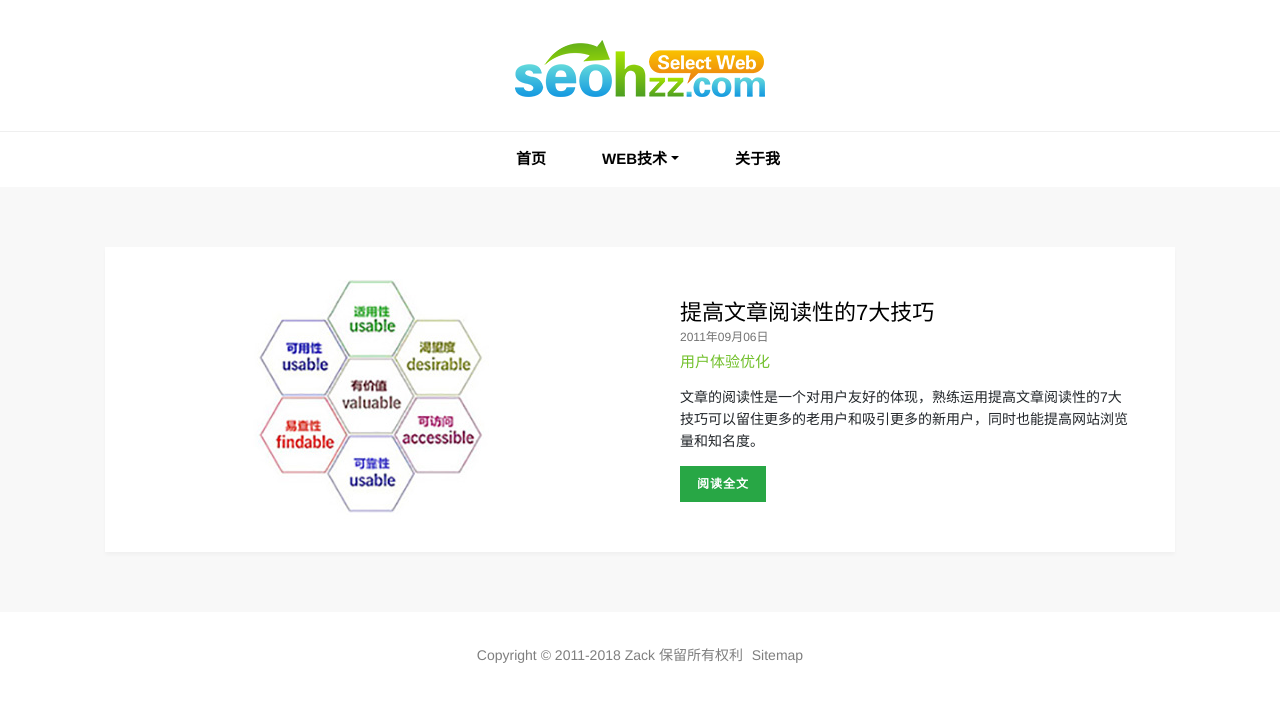
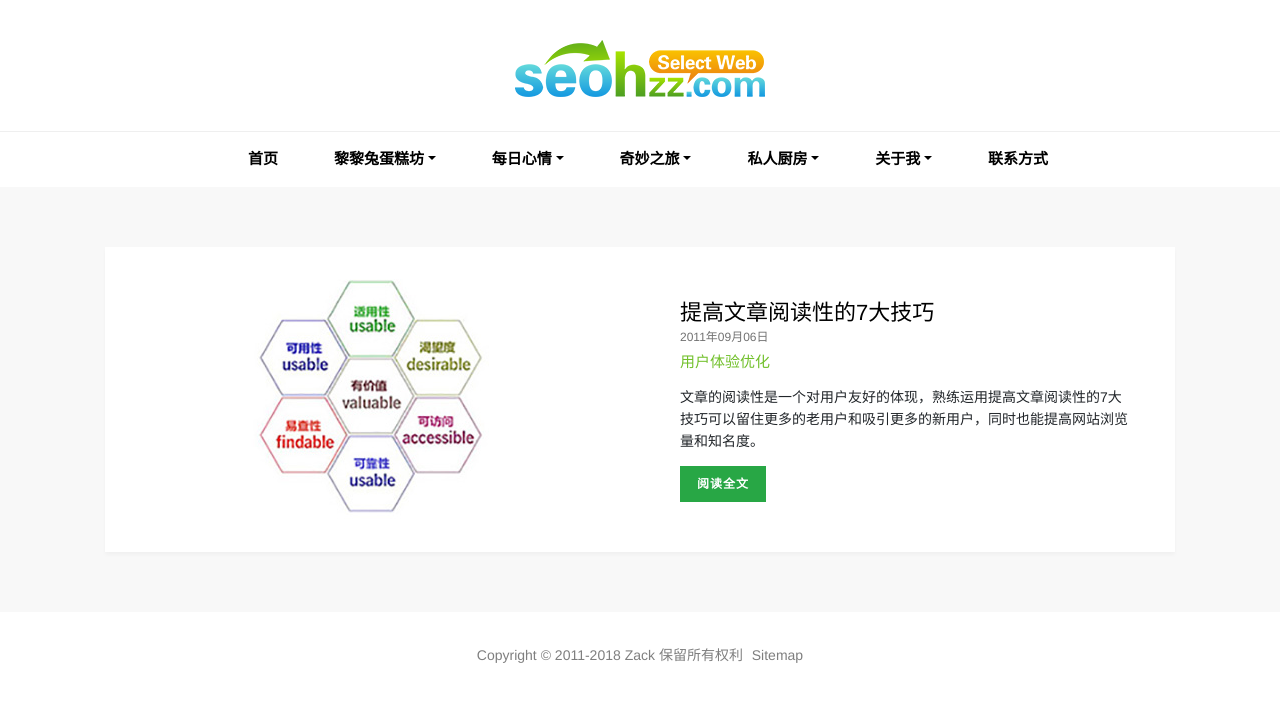
Before and after one commit to chinne24/chinne24.github.io, a Jekyll site: the page built from index.html, in a window 1280 px wide. Shown: the top 702 px of the page. Built offline with Jekyll 4.4.1, drawn with Linux system fonts in a browser that asks for light colours.

Commit message:
Update default.html

```diff
--- a/_layouts/default.html
+++ b/_layouts/default.html
@@ -26,13 +26,46 @@
         <div class="collapse navbar-collapse justify-content-md-center" id="navbarsExample08">
           <ul class="navbar-nav">
             <li class="nav-item"><a class="nav-link" href="{{ site.url }}">首页</a></li>
-            <li class="dropdown">
-              <a class="nav-link dropdown-toggle" href="#" id="web" data-toggle="dropdown" aria-haspopup="true" aria-expanded="false">Web技术</a>
-              <div class="dropdown-menu" aria-labelledby="web">
-                <a class="dropdown-item" href="{{ site.url }}/ueo/">用户体验优化</a>
+             <li class="dropdown">
+              <a class="nav-link dropdown-toggle" href="#" id="lilitu" data-toggle="dropdown" aria-haspopup="true" aria-expanded="false">黎黎兔蛋糕坊</a>
+              <div class="dropdown-menu" aria-labelledby="lilitu">
+                <a class="dropdown-item" href="{{ site.url }}/lilitu/">黎黎兔蛋糕</a>
+                <a class="dropdown-item" href="{{ site.url }}/lilitu/Strawberry Cake.html">草莓蛋糕</a>
+                <a class="dropdown-item" href="{{ site.url }}/lilitu/Blueberry cake.html">蓝莓蛋糕</a>
+                <a class="dropdown-item" href="{{ site.url }}/lilitu/Schwarzwald cake.html">黑森林蛋糕</a>
               </div>
             </li>
-            <li class="nav-item"><a class="nav-link" href="{{ site.url }}/about/">关于我</a></li>
+            <li class="dropdown">
+              <a class="nav-link dropdown-toggle" href="#" id="xq" data-toggle="dropdown" aria-haspopup="true" aria-expanded="false">每日心情</a>
+              <div class="dropdown-menu" aria-labelledby="xq">
+                <a class="dropdown-item" href="{{ site.url }}/xq/baicizhan.html">百词斩</a>
+                <a class="dropdown-item" href="{{ site.url }}/xq/">案例分析</a>
+                <a class="dropdown-item" href="{{ site.url }}/xq/">职业与道德</a>
+              </div>
+            </li>
+            <li class="dropdown">
+              <a class="nav-link dropdown-toggle" href="#" id="travel" data-toggle="dropdown" aria-haspopup="true" aria-expanded="false">奇妙之旅</a>
+              <div class="dropdown-menu" aria-labelledby="travel">
+                <a class="dropdown-item" href="{{ site.url }}/travel/qinghuiyuan.html">清晖园</a>
+                <a class="dropdown-item" href="{{ site.url }}/travel/xiaoxiong.html">小熊の旅</a>
+                <a class="dropdown-item" href="{{ site.url }}/travel/manzhan.html">萤火虫漫展</a>
+                <a class="dropdown-item" href="{{ site.url }}/travel/">网站安全技术</a>
+              </div>
+            </li>
+            <li class="dropdown">
+              <a class="nav-link dropdown-toggle" href="#" id="kitchen" data-toggle="dropdown" aria-haspopup="true" aria-expanded="false">私人厨房</a>
+              <div class="dropdown-menu" aria-labelledby="kitchen">
+                <a class="dropdown-item" href="{{ site.url }}/kitchen/naicha.html">奶茶</a>
+                <a class="dropdown-item" href="{{ site.url }}/kitchen/ximilu.html">西米露</a>
+              </div>
+            </li>
+            <li class="dropdown">
+              <a class="nav-link dropdown-toggle" href="#" id="my" data-toggle="dropdown" aria-haspopup="true" aria-expanded="false">关于我</a>
+              <div class="dropdown-menu" aria-labelledby="my">
+                <a class="dropdown-item" href="{{ site.url }}/baidu/baidu-seo-guide.html">博主简介</a>
+              </div>
+            </li>
+            <li class="nav-item"><a href="#" class="nav-link" data-toggle="modal" data-target=".yewu">联系方式</a></li>
           </ul>
         </div>
       </nav>
@@ -62,6 +95,23 @@
         <button data-dismiss="alert" class="btn btn-default pull-right" type="button">关闭</button>
       </div>
     <![endif]-->
+     <div class="modal fade yewu" tabindex="-1" role="dialog" aria-labelledby="mySmallModalLabel" aria-hidden="true">
+      <div class="modal-dialog modal-sm">
+        <div class="modal-content">
+          <div class="modal-header">
+            <h4 class="modal-title" id="mySmallModalLabel">联系方式</h4>
+            <button type="button" class="close" data-dismiss="modal" aria-label="Close"><span aria-hidden="true">×</span></button>
+          </div>
+          <div class="modal-body">
+            <p><i class="fa fa-user fa-fw"></i> 业务咨询：黎黎兔</p>
+            <p><i class="fa fa-phone fa-fw"></i> 联系电话：<a href="tel:136000000">快来给我打电话</a></p>
+            <p><i class="fa fa-qq fa-fw"></i> QQ：<a target="_blank" href="http://wpa.qq.com/msgrd?v=3&uin=&site=qq&menu=yes" data-toggle="tooltip" data-placement="top" alt="博主QQ" title="博主QQ">可以QQ扰民</a></p>
+            <p><i class="fa fa-envelope fa-fw"></i> 邮箱：<a target="_blank" href="mailto:1293831866@qq.com">快来给我写邮件</a></p>
+            <p><img class="img-fluid" src="https://chinne24.github.io/images/assets/weixin.jpg" alt="博主微信"></p>
+          </div>
+        </div>
+      </div>
+    </div>
     <script src="/assets/jquery-3.2.1.min.js"></script>
     <script src="/assets/popper.min.js"></script>
     <script src="/assets/bootstrap.min.js"></script>
```
